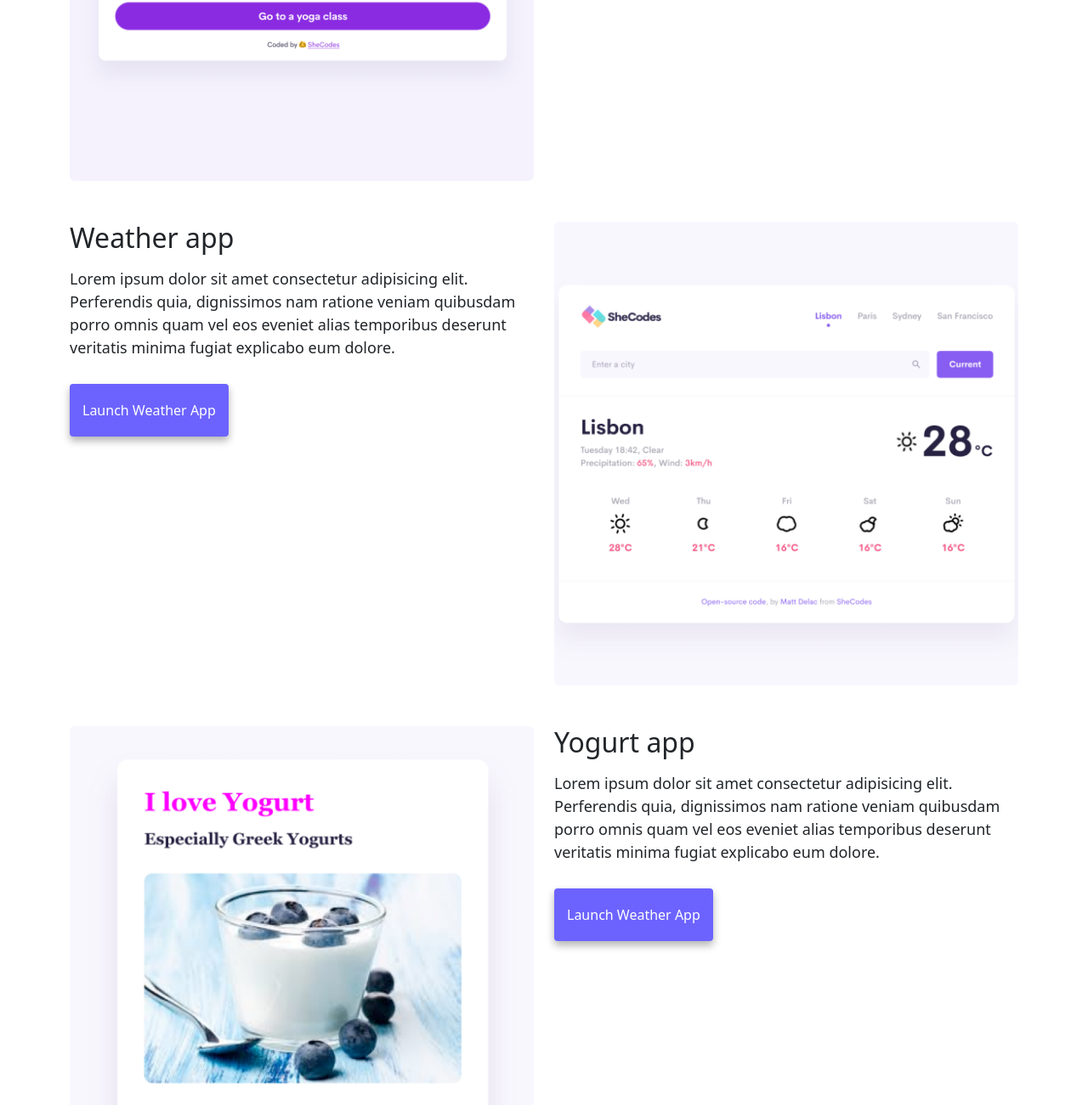
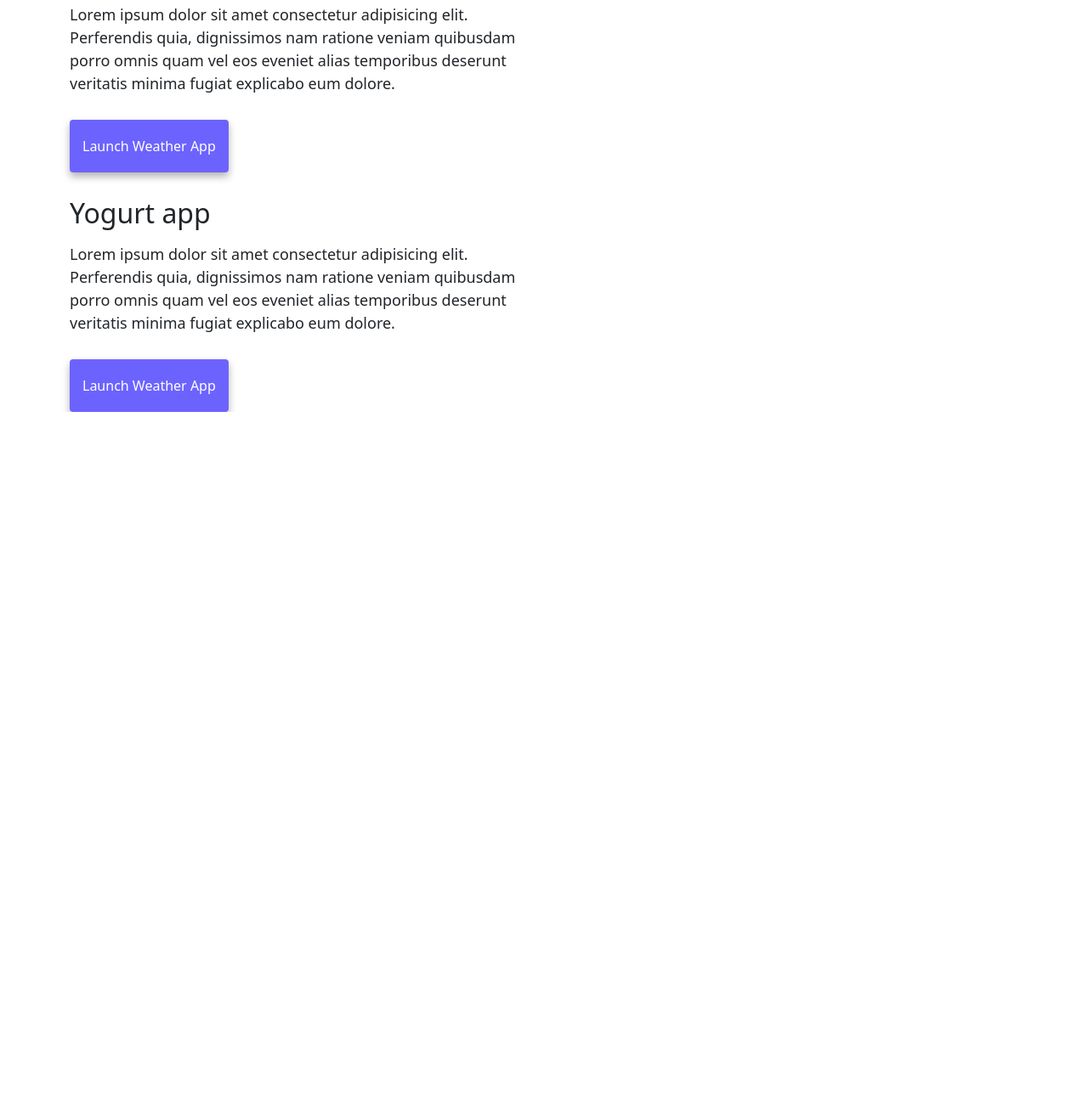
Before and after one commit to tereferrara/Homework, a website: page index.html in a window 1280 px wide. Shown: the part 663-1964 px from the top of the page at 85% size. After the commit the page ends 1148 px from the top, so only its background shows below. Drawn offline with nearby package versions, Linux system fonts and the light colour scheme.

```diff
--- a/index.html
+++ b/index.html
@@ -62,7 +62,7 @@
     </div>
     <div class="container">
       <div class="row">
-        <div class="col-md-6 col-lg-6 col-sm-12">
+        <div class="col-md-6 col-lg-6 d-sm-none">
           <img src="images/yoga.png" alt="screenshot of yoga website" class="img-fluid rounded" />
         </div>
         <div class="col-md-6 col-lg-6 col-sm-12">
@@ -91,12 +91,12 @@
             <a href="#" class="primary-link">Launch Weather App</a>
           </div>
         </div>
-        <div class="col-md-6 col-lg-6 col-sm-12">
+        <div class="col-md-6 col-lg-6 d-sm-none">
           <img src="images/weather.png" alt="weather website screenshot" class="img-fluid rounded" />
         </div>
       </div>
       <div class="row mt-5 d-sm-12">
-        <div class="col-md-6 col-lg-6 col-sm-12">
+        <div class="col-md-6 col-lg-6 d-sm-none">
           <img src="images/yogurt.png" alt="yoghurt website screenshot" class="img-fluid rounded" />
         </div>
         <div class="col-md-6 col-lg-6 col-sm-12">
```
